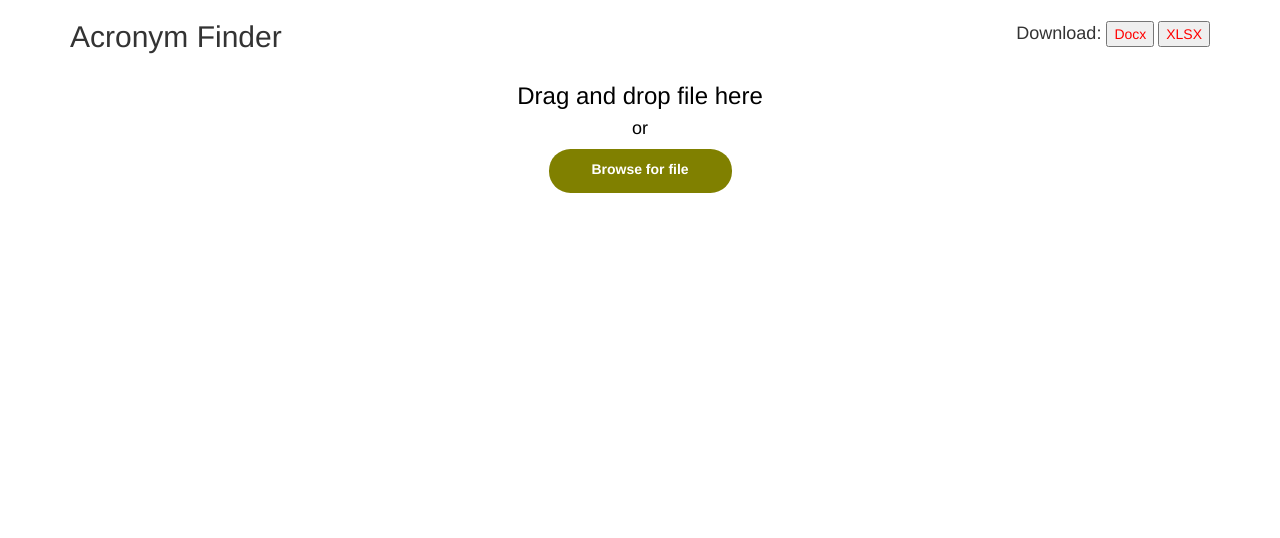
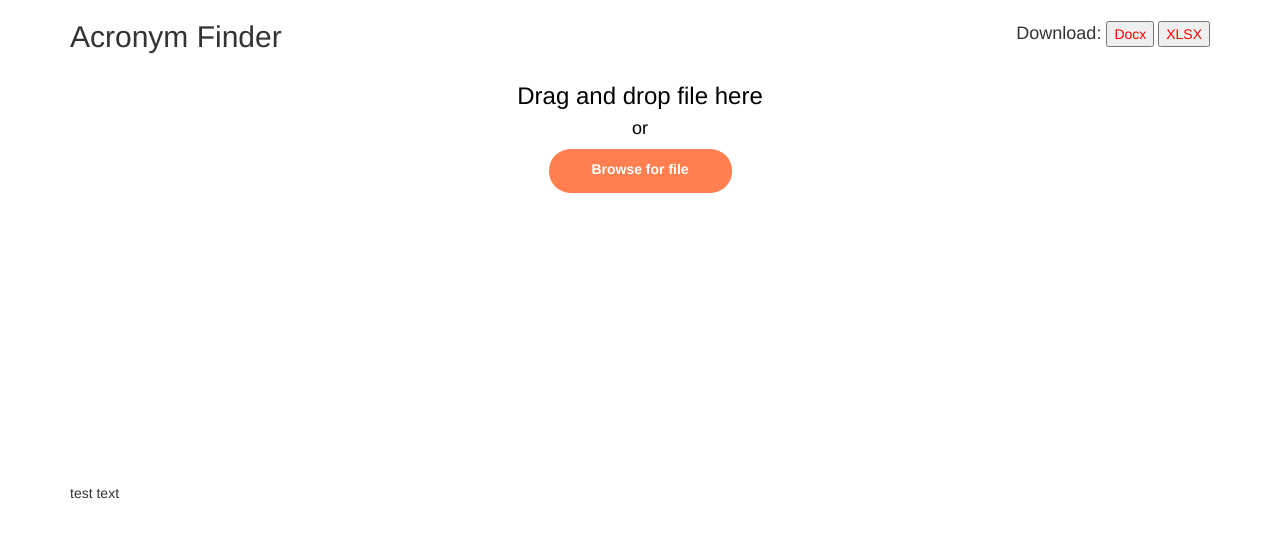
Before and after one commit to chrisdo023/AcronymFinder, a Flask app: template templates/index.html in a window 1280 px wide. Shown: the top 538 px of the page. Run offline with Flask 2, Linux system fonts and the light colour scheme; the template is opened without the code that fills it: most values are stand-ins (such as "Sample title", 1, 10 or a date in 2020); some libraries are stand-ins or nearby versions.

Commit message:
updated index.html to display file name

```diff
--- a/acronyms.py
+++ b/acronyms.py
@@ -70,7 +70,7 @@ def findAcronyms(inputfile):
 #iterates through given document and creates an excel workbook
 #with given outputfile name
 def createXLSX(outputfile):
-    workbook = xlsxwriter.Workbook("static/client/xlsx/" + outputfile + '.xlsx')
+    workbook = xlsxwriter.Workbook("static/client/xlsx/" + outputfile)# + '.xlsx')
     worksheet = workbook.add_worksheet()
 
     row = 0
@@ -97,6 +97,6 @@ def createDoc(outputfile):
 
     documentObj.add_page_break()
 
-    documentObj.save("static/client/docx/" + outputfile + '.docx')
+    documentObj.save("static/client/docx/" + outputfile)# + '.docx')
 
     return check
--- a/app.py
+++ b/app.py
@@ -59,6 +59,11 @@ def upload():
 
 @app.route("/get-docx", methods=['GET', 'POST'])
 def get_docx():
+    #f = request.files.get('file')
+    #sfn = secure_filename(f.filename)
+    #data = {}
+    #data['fn'] = request.json['fn']
+    #print(data['fn'])
     filename = "output.docx"
     try:
         return send_from_directory(app.config["CLIENT_DOCX"], path=filename, as_attachment=True)
--- a/static/css/index.css
+++ b/static/css/index.css
@@ -22,7 +22,7 @@ label {
     width: 183px;
     height: 44px;
     border-radius: 21.5px;
-    background-color: olive;
+    background-color: coral;
     padding: 10px 16px;
   }
 
--- a/templates/index.html
+++ b/templates/index.html
@@ -31,11 +31,14 @@
          </div>
       </div>
       <div class="dropzone">
-         <div class="dz-message needsclick" style="align-items : center; justify-content: center;">
+         <div class="dz-message needsclick" id="dz-parent" style="align-items : center; justify-content: center;">
             <h3 style="align-items : center; justify-content: center;">Drag and drop file here</h3>
             <h4>or</h4>
             <label>Browse for file</label>
          </div>
+      </div>
+      <div class="file name" id="filename">
+	 test text
       </div>
    </div>
    <script>
@@ -53,6 +56,16 @@
       init: function() {
          this.on("success", function(serverResponse) {
             document.getElementById('download-btns').classList.remove('disabled');
+	    <!-- grab filename from dynamically added dz filename class -->
+	    let filenames = document.getElementsByClassName("dz-filename");
+	    let name = filenames[0].innerText;
+	    <!-- display uploaded filename under dropzone -->
+	    document.getElementById('filename').textContent = name;
+	    $.ajax({
+	       url: "127.0.0.1:5000/get-docx",
+	       type: "POST",
+	       data: JSON.stringify({'fn': name})})
+
             let items = document.getElementsByClassName('action_btn submit');
             for(var i = 0; i < items.length; i++) {
                items[i].style.color = 'blue';
```
Also changed, not shown: 1 other file.
